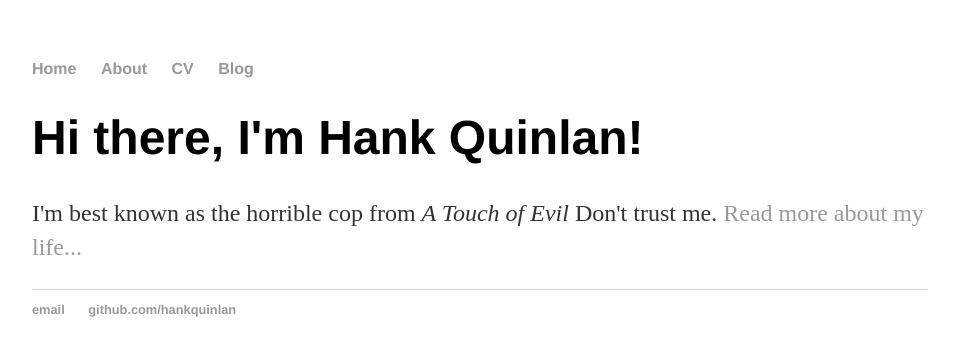
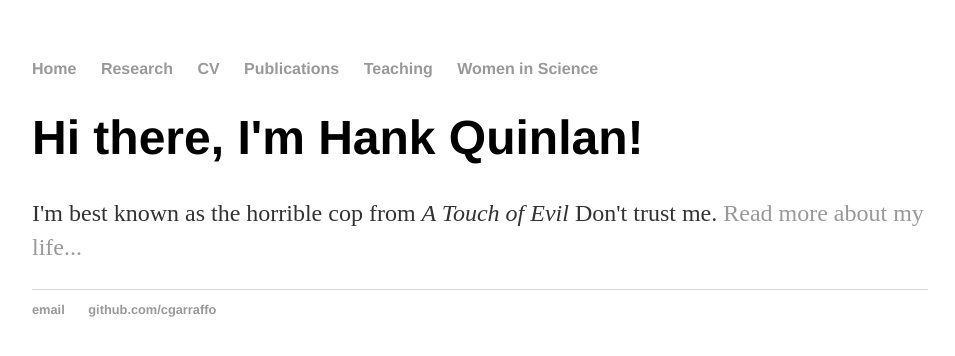
Before and after one commit to cgarraffo/camel, a Jekyll site: the page built from index.html, in a window 1280 px wide. Shown: the top 356 px of the page, without its empty margins (160-1115 px from the left). Built offline with Jekyll 4.4.1, drawn with Linux system fonts in a browser that asks for light colours.

Commit message:
Update default.html

```diff
--- a/_layouts/default.html
+++ b/_layouts/default.html
@@ -9,9 +9,11 @@
 			<nav>
 	    		<ul>
 	        		<li><a href="/">Home</a></li>
-		        	<li><a href="/about">About</a></li>
-	        		<li><a href="/cv">CV</a></li>
-	        		<li><a href="/blog">Blog</a></li>
+	        	 	<li><a href="/research">Research</a></li>
+        			<li><a href="/cv">CV</a></li>
+        			<li><a href="/publications">Publications</a></li>
+				<li><a href="/teaching">Teaching</a></li>
+        			<li><a href="/wis">Women in Science</a></li>
 	    		</ul>
 			</nav>
 			<div class="container">
@@ -21,8 +23,8 @@
 			</div><!-- /.container -->
 			<footer>
 	    		<ul>
-	        		<li><a href="mailto:hankquinlanhub@gmail.com">email</a></li>
-	        		<li><a href="https://github.com/hankquinlan">github.com/hankquinlan</a></li>
+	        		<li><a href="mailto:cgarraffo@cfa.harvard.edu">email</a></li>
+	        		<li><a href="https://github.com/cgarraffo">github.com/cgarraffo</a></li>
 				</ul>
 			</footer>
 		</body>
```
